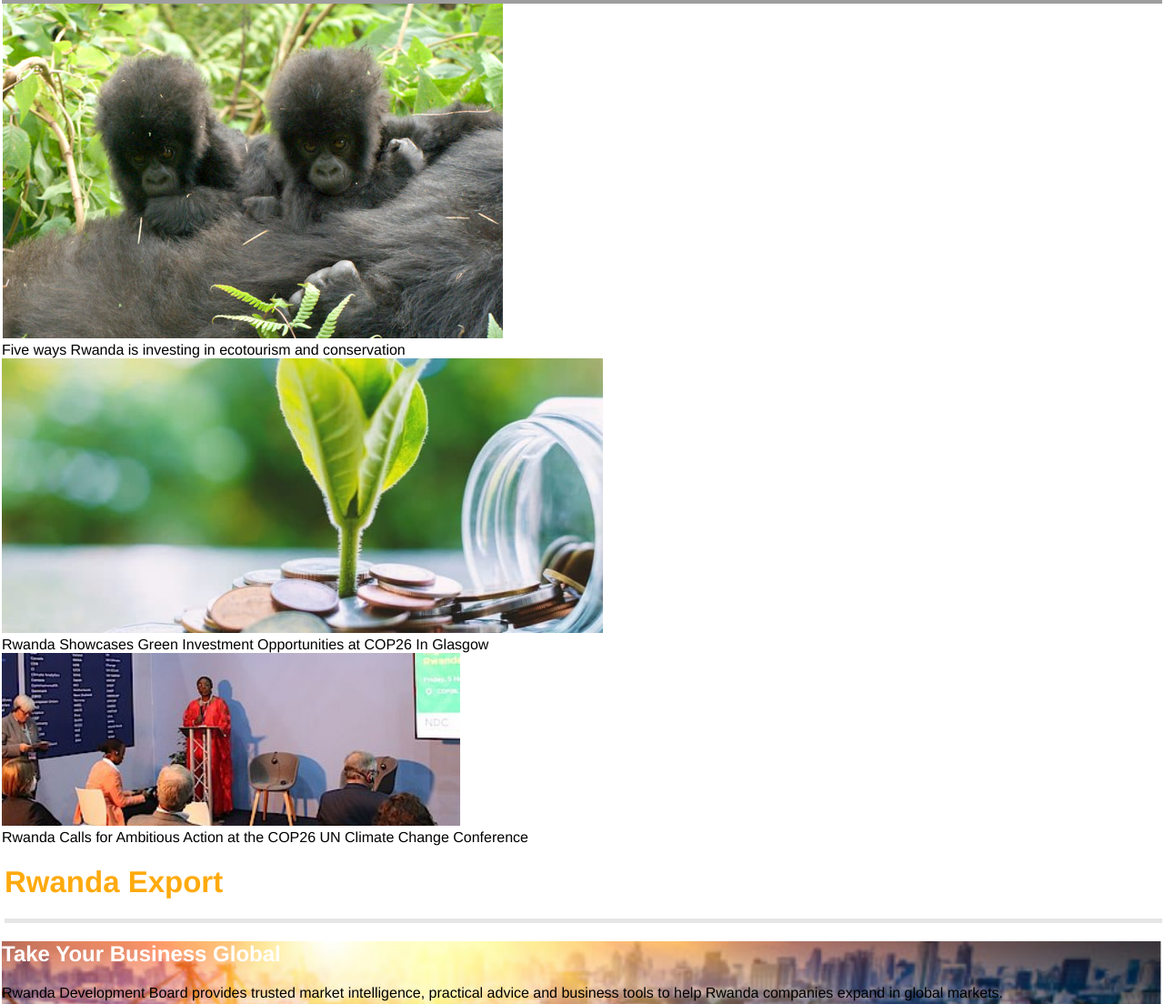
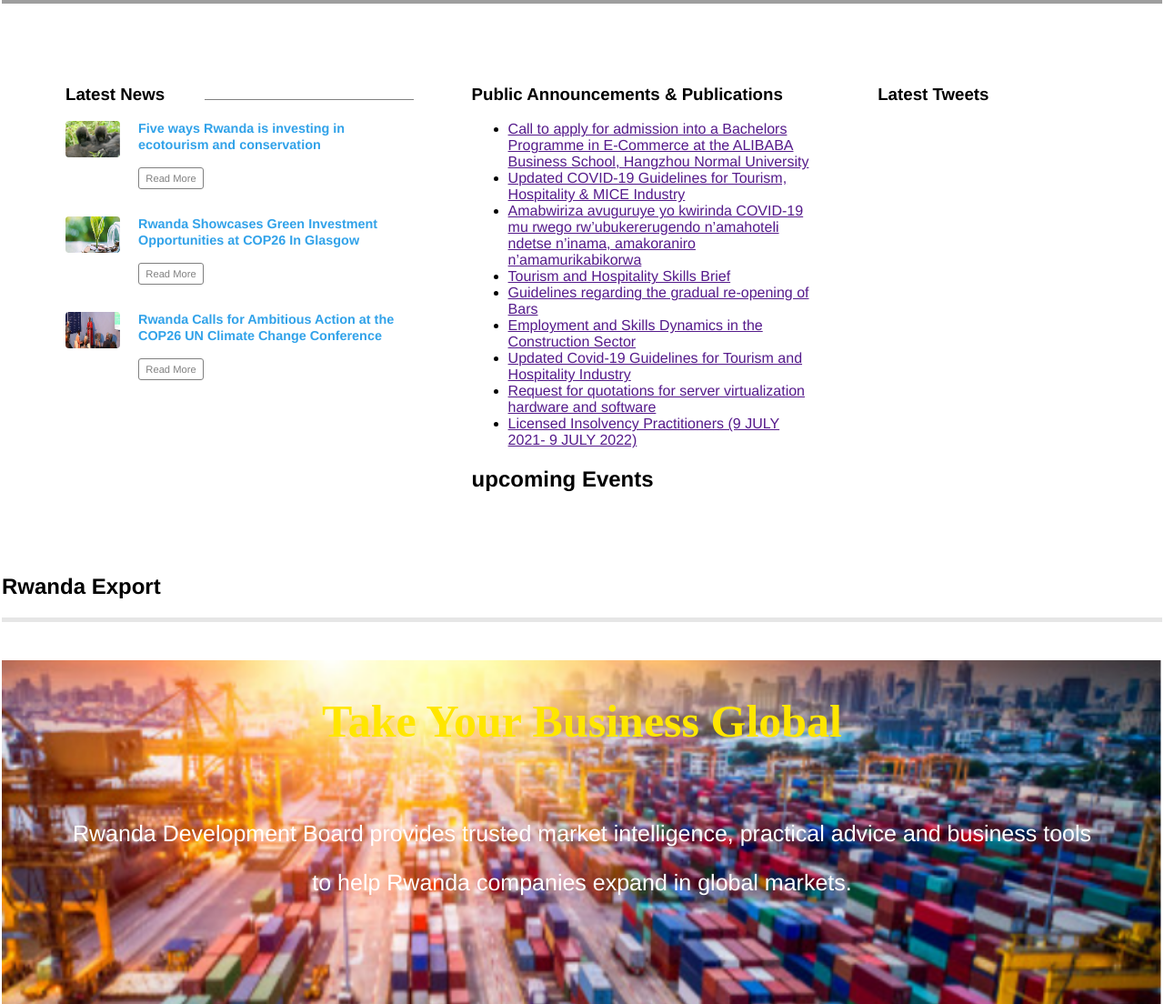
Before and after one commit to kukuanne/rdb_template, a plain HTML site: page index.html in a window 1280 px wide. Shown: the part 798-1902 px from the top of the page at 91% size. Drawn offline with Linux system fonts and the light colour scheme; grey boxes are pictures that could not be loaded.

Commit message:
i add a media section and tring to config apis

```diff
--- a/css/style.css
+++ b/css/style.css
@@ -70,6 +70,7 @@
 background-repeat: no-repeat;
 background-size: cover;
 /* background-attachment: fixed; */
+margin-bottom: 40px;
 }
 
 .image-under-nav h1 {
@@ -82,20 +83,135 @@
 margin-left: 35%;
 bottom: 0;
 }
+
+.section-2 .right-column img {
+  width: 60px;
+  border-radius: 4px;
+  height: 40px;
+}
+
+.section-2 .right-column .news .story .description a {
+  text-decoration: none;
+  color: rgb(49, 162, 233);
+  font-size: 90%;
+  font-weight: 800;
+}
+
+.section-2 .right-column .news .story .description a:hover {
+  color: black;
+}
+
+/*COLUMNS-1*/
+.section-2 {
+  display: flex;
+  flex-direction: row;
+  flex-wrap: wrap;
+  width: 100%;
+  margin: 70px;
+  justify-content: space-between;
+}
+
+.section-2 .right-column,
+.section-2 .middle-column,
+.section-2 .left-column {
+  width: 30%;
+}
+
+.section-2 .right-column .news .story {
+  display: flex;
+  flex-wrap: nowrap;
+  flex-direction: row;
+  margin-bottom: 30px;
+}
+
+.section-2 .right-column .news .story .button {
+  text-decoration: none;
+  font-size: 70%;
+  color: gray;
+  display: block;
+  padding: 5px 5px;
+  border: solid 1px gray;
+  border-radius: 3px;
+  text-align: center;
+  width: 60px;
+}
+
+.section-2 .right-column .news .story .new {
+  margin-top: -17px;
+}
+
+/*TITLES*/
+.section-2 .right-column .title-and-line {
+  display: flex;
+  flex-direction: row;
+  flex-wrap: nowrap;
+  justify-content: space-between;
+}
+
+.section-2 .right-column .title-and-line .line {
+  height: 1px;
+  background-color: gray;
+  width: 60%;
+  margin-top: 35px;
+}
+
+.section-2 .right-column .title-and-line .col-head {
+  width: 35%;
+}
+.news-section{
+ display: flex;
+ margin: 0%;
+ width: 100%;
+ height: auto;
+}
+.news-image-1{
+  flex: 1;
+  width: 48%;
+  height: 400px;
+  }
+
+.image1-2{
+  display: flex;
+  flex-direction: column;
+  width: 48%;
+
+}
+.news-image-2{
+  flex: 1;
+  height: 200px;
+
+
+}
+
+.news-image-2{
+  flex: 1;
+  height: 200px;
+}
+/*COLUMN-2*/
+
+.middle-column col
+
+
+
+
+
+
+
+
+
+
+
 .export-header{
 margin-top: 5px;
 margin-bottom: 5px;
 margin-left: 3px;
 font-weight: 800;
-color: #ffaa0d;
+color:#ffff00 ;
 font-size: 22px;
 line-height: 25px;
 zoom: 1;
 }
-.media-section .media-containers .latest-news image-123{
-background-color: #ffaa0d;
 
-}
 
 .export-image{
 background-image: url(../assets/port.PNG);
@@ -104,10 +220,22 @@
 background-size: cover;
 /* background-image: linear-gradient(to bottom, #004099, #a6a6a6); */
 }
-.export-image .export-text h1{
-   color:#ffff;
-
-}
+.export-image .export-text h1 {
+   color: #ffe600 !important;
+   font-size: 50px;
+   padding: 3%;
+   text-align: center;
+   font-family:'museo-sans-condensed';
+   /* margin-top: 10px; */
+   }
+  .export-image .export-text p {
+    color:#ffffff;
+    font-size: 25px;
+    /* padding: 3%; */
+    /* line-height: 36px; */
+    text-align: center;
+    /* margin-top: 10px; */
+    }
 
 .cardheader{
   margin-top: 5px;
@@ -142,6 +270,7 @@
 flex-wrap: wrap;
 justify-content: space-between;
 width: 33.3%;
+
 }
 
 .card-section .cards .aCard {
@@ -150,7 +279,8 @@
 margin-bottom: 40px;
 border-radius: 5px;
 border: 1px solid rgb(216, 216, 216);
-margin-left: -8px;
+margin-left: 30px;
+margin-right: 2px;
 }
 
 .card-section .cards .aCard img {
--- a/index.html
+++ b/index.html
@@ -24,33 +24,63 @@
         <!-- <img src="assets/gorilla.PNG" alt="gorillas" />   -->
       </div>
 
-      <div class="media-section">
-        <div class="media containers gdgd hdhdh bdbd bgddh">
-          <div class="latest-news">
-            <div class="news">
-              <div class="image-123">
-                <img src="assets/babygorillas.PNG " alt=""/>
-              </div>
-              <a>Five ways Rwanda is investing in ecotourism and conservation</a>
+      <section class="section-2">
+        <div class="right-column">
+            <div class="title-and-line">
+                <h1 class="col-head">Latest News</h1><div class="line"></div>
             </div>
             <div class="news">
-              <div class="image-123">
-                <img src="assets/green.PNG " alt=""/>
+                <div class="story">
+                    <img src="assets/babygorillas.PNG" style="margin-right: 20px;" alt="">
+                    <div class="new">
+                        <p class="description"><a href="#">Five ways Rwanda is investing in ecotourism and conservation</a></p>
+                        <a class="button" href="">Read More</a>
                     </div>
-              <a>Rwanda Showcases Green Investment Opportunities at COP26 In Glasgow</a>
                 </div>
-            <div class="news">
-              <div class="image-123">
-                <img src="assets/imag3.PNG " alt=""/>
+                <div class="story">
+                    <img src="assets/green.PNG" style="margin-right: 20px;" alt="">
+                    <div class="new">
+                        <p class="description"><a href="#">Rwanda Showcases Green Investment Opportunities at COP26 In Glasgow</a></p>
+                        <a class="button" href="">Read More</a>
                     </div>
-              <a>Rwanda Calls for Ambitious Action at the COP26 UN Climate Change Conference</a>
+                </div>
+                <div class="story">
+                    <img src="assets/imag3.PNG" style="margin-right: 20px;" alt="">
+                    <div class="new">
+                        <p class="description"><a href="#">Rwanda Calls for Ambitious Action at the COP26 UN Climate Change Conference</a></p>
+                        <a class="button" href="">Read More</a>
+                    </div>
+                </div>
+            </div>
         </div>
 
+        <div class="middle-column">
+            <h1 class="col-head">Public Announcements & Publications</h1>
+            <div class="list-links">
+              <ul>
+                <li><a href="">Call to apply for admission into a Bachelors Programme in E-Commerce at the ALIBABA Business School, Hangzhou Normal University</a></li>
+                <li><a href="">Updated COVID-19 Guidelines for Tourism, Hospitality & MICE Industry</a></li>
+                <li><a href="">Amabwiriza avuguruye yo kwirinda COVID-19 mu rwego rw’ubukererugendo n’amahoteli ndetse n’inama, amakoraniro n’amamurikabikorwa</a></li>
+                <li><a href="">Tourism and Hospitality Skills Brief</a></li>
+                <li><a href="">Guidelines regarding the gradual re-opening of Bars</a></li>
+                <li><a href="">Employment and Skills Dynamics in the Construction Sector</a></li>
+                <li><a href="">Updated Covid-19 Guidelines for Tourism and Hospitality Industry</a></li>
+                <li><a href="">Request for quotations for server virtualization hardware and software</a></li>
+                <li><a href="">Licensed Insolvency Practitioners (9 JULY 2021- 9 JULY 2022)</a></li>
+              </ul>
+            </div>
+            <h2 class="upcoming-event">upcoming Events</h2>
         </div>
 
-        </div>
+        <div class="left-column">
+            <h1 class="col-head">Latest Tweets</h1>
+            <div class="tweets">
 
             </div>
+        </div>
+      </section>
+
+
 
 
       <div class="export-header">
@@ -62,8 +92,8 @@
         <!-- <img src="assets/port.PNG" alt=""/> -->
         <div class="export-text">
           <h1>Take Your Business Global</h1>
-          <p>Rwanda Development Board provides trusted market intelligence, practical advice and business tools
-            to help Rwanda companies expand in global markets.</p>
+          <p>Rwanda Development Board provides trusted market intelligence, practical advice and business tools</p>
+            <p>to help Rwanda companies expand in global markets.</p>
         </div>
       </div>
 
```
Also changed, not shown: server/index/index.js (added, +7 -0 lines), server/package.json (added, +27 -0 lines), 1 other file. Lines whose indentation alone changed are shown as unchanged.
